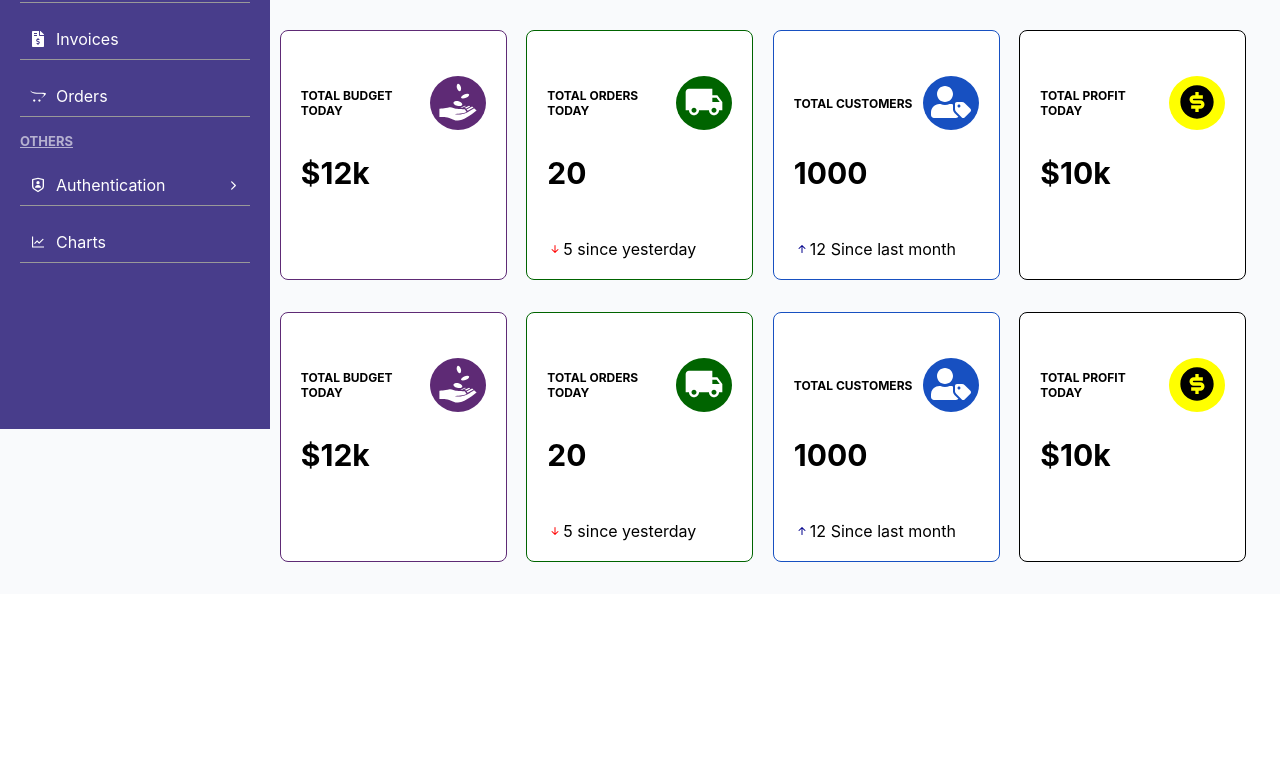
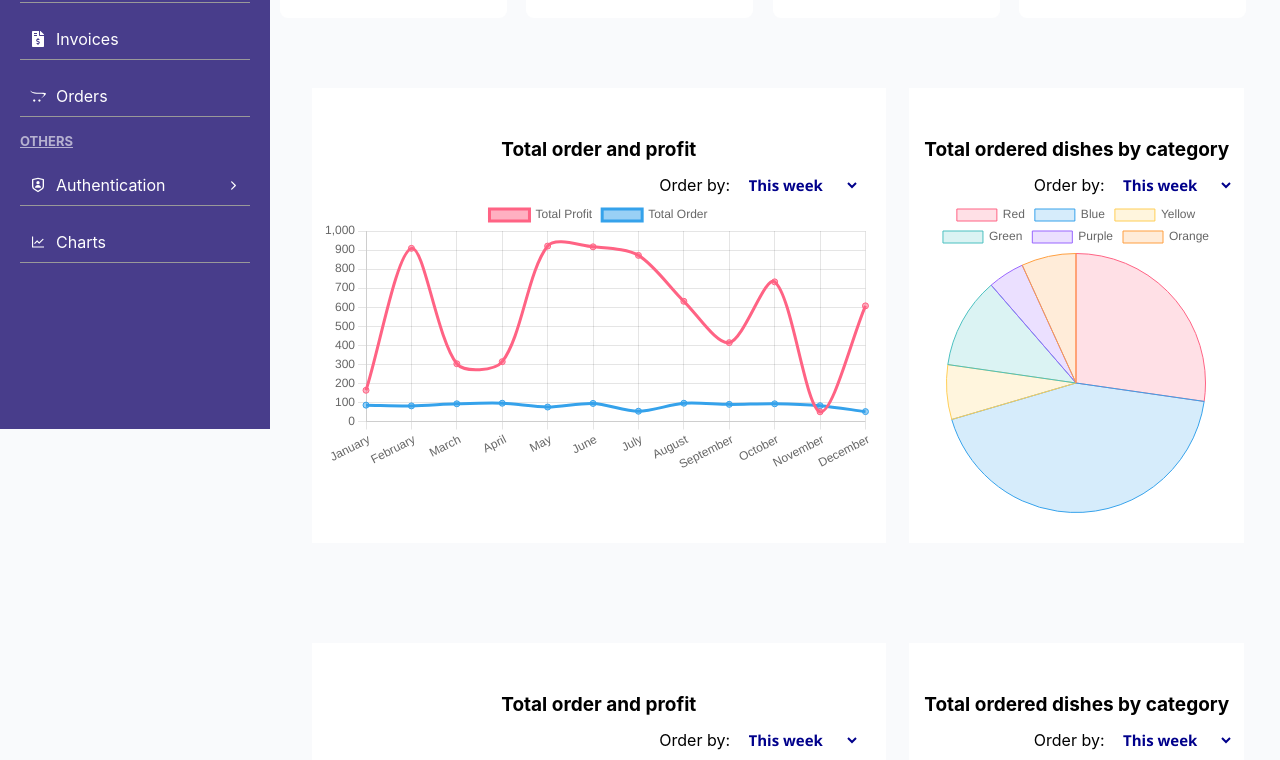
Before and after one commit to dinhKhoi-noob/RestaurantAppAdminSite, a Next.js app: page / in a window 1280 px wide. Shown: the part 371-1131 px from the top of the page. Before the commit the page ends 965 px from the top, so only its background shows below. Built offline with nearby package versions, Linux system fonts and the light colour scheme.

Commit message:
feat(dashboard): create line chart and pie chart

```diff
--- a/package.json
+++ b/package.json
@@ -8,14 +8,17 @@
     "lint": "next lint"
   },
   "dependencies": {
+    "faker": "^5.5.3",
     "next": "12.0.7",
     "react": "17.0.2",
+    "react-chartjs-2": "^4.0.0",
     "react-dom": "17.0.2",
     "react-icons": "^4.3.1",
     "react-spring": "^9.3.3",
     "sass": "^1.45.2"
   },
   "devDependencies": {
+    "@types/faker": "^5.5.9",
     "@types/node": "17.0.6",
     "@types/react": "17.0.38",
     "eslint": "8.6.0",
--- a/src/components/dashboard/Dashboard.tsx
+++ b/src/components/dashboard/Dashboard.tsx
@@ -1,5 +1,7 @@
 import React from 'react';
 import DashboardCard from './DashboardCard';
+import LineChart from './LineChart';
+import PieChart from './PieChart';
 import { MdLocalShipping } from 'react-icons/md';
 import { FaUserTag } from 'react-icons/fa';
 import { RiMoneyDollarCircleFill } from 'react-icons/ri';
@@ -42,74 +44,78 @@ const Dashboard = () => {
                     mainColor="yellow"
                 />
             </div>
-            <div className="dashboard-card-container">
-                <DashboardCard
-                    icon={GiReceiveMoney}
-                    title="Total budget today"
-                    statistic="$12k"
-                    mainColor="5e2a75"
-                />
-                <DashboardCard
-                    icon={MdLocalShipping}
-                    title="Total orders today"
-                    statistic="20"
-                    mainColor="darkgreen"
-                    additionalInfomation={{
-                        content: "5 since yesterday",
-                        isDeacreasing: true
-                    }}
-                />
-                <DashboardCard
-                    icon={FaUserTag}
-                    title="Total Customers"
-                    statistic="1000"
-                    mainColor="1750c1"
-                    additionalInfomation={{
-                        content: "12 Since last month",
-                        isDeacreasing: false
-                    }}
-                />
-                <DashboardCard
-                    icon={RiMoneyDollarCircleFill}
-                    title="Total profit today"
-                    statistic="$10k"
-                    mainColor="yellow"
-                />
-            </div>
-            <div className="dashboard-card-container">
-                <DashboardCard
-                    icon={GiReceiveMoney}
-                    title="Total budget today"
-                    statistic="$12k"
-                    mainColor="5e2a75"
-                />
-                <DashboardCard
-                    icon={MdLocalShipping}
-                    title="Total orders today"
-                    statistic="20"
-                    mainColor="darkgreen"
-                    additionalInfomation={{
-                        content: "5 since yesterday",
-                        isDeacreasing: true
-                    }}
-                />
-                <DashboardCard
-                    icon={FaUserTag}
-                    title="Total Customers"
-                    statistic="1000"
-                    mainColor="1750c1"
-                    additionalInfomation={{
-                        content: "12 Since last month",
-                        isDeacreasing: false
-                    }}
-                />
-                <DashboardCard
-                    icon={RiMoneyDollarCircleFill}
-                    title="Total profit today"
-                    statistic="$10k"
-                    mainColor="yellow"
-                />
-            </div>
+                <div className="flex-row dashboard-chart__container">
+                    <div className="dashboard-chart__wrapper-line">
+                        <div className="dashboard-chart__title">
+                            Total order and profit
+                        </div>
+                        <div className="dashboard-chart__dropdown-section m-r-1rem">
+                            <span>Order by: </span>
+                            <select className="dashboard-chart__dropdown-selector">
+                                <option value="this_week">This week</option>
+                                <option value="this_month">This month</option>
+                                <option value="this_year">This year</option>
+                                <option value="2021">2021</option>
+                                <option value="2020">2020</option>
+                                <option value="2019">2019</option>
+                            </select>
+                        </div>
+                        <LineChart/>
+                    </div>
+                    <div className="dashboard-chart__wrapper-pie">
+                        <div className="dashboard-chart__title">
+                            Total ordered dishes by category
+                        </div>
+                        <div className="dashboard-chart__dropdown-section">
+                            <span>Order by: </span>
+                            <select className="dashboard-chart__dropdown-selector">
+                                <option value="this_week">This week</option>
+                                <option value="this_month">This month</option>
+                                <option value="this_year">This year</option>
+                                <option value="2021">2021</option>
+                                <option value="2020">2020</option>
+                                <option value="2019">2019</option>
+                            </select>
+                        </div>
+                        <PieChart/>
+                    </div>
+                </div>
+                <div className="flex-row dashboard-chart__container">
+                    <div className="dashboard-chart__wrapper-line">
+                        <div className="dashboard-chart__title">
+                            Total order and profit
+                        </div>
+                        <div className="dashboard-chart__dropdown-section m-r-1rem">
+                            <span>Order by: </span>
+                            <select className="dashboard-chart__dropdown-selector">
+                                <option value="this_week">This week</option>
+                                <option value="this_month">This month</option>
+                                <option value="this_year">This year</option>
+                                <option value="2021">2021</option>
+                                <option value="2020">2020</option>
+                                <option value="2019">2019</option>
+                            </select>
+                        </div>
+                        <LineChart/>
+                    </div>
+                    <div className="dashboard-chart__wrapper-pie">
+                        <div className="dashboard-chart__title">
+                            Total ordered dishes by category
+                        </div>
+                        <div className="dashboard-chart__dropdown-section">
+                            <span>Order by: </span>
+                            <select className="dashboard-chart__dropdown-selector">
+                                <option value="this_week">This week</option>
+                                <option value="this_month">This month</option>
+                                <option value="this_year">This year</option>
+                                <option value="2021">2021</option>
+                                <option value="2020">2020</option>
+                                <option value="2019">2019</option>
+                            </select>
+                        </div>
+                        <PieChart/>
+                    </div>
+                </div>
         </div>
     )
 }
--- a/src/components/dashboard/DashboardCard.tsx
+++ b/src/components/dashboard/DashboardCard.tsx
@@ -19,7 +19,7 @@ const DashboardCard = (props:DashboardCardInterface) => {
     const isDeacreasing = additionalInfomation?.isDeacreasing;
     const DisplayIcon = props.icon;
     return (
-        <div className={"dashboard-card-first-type-item dashboard-card-border-"+mainColor}>
+        <div className="dashboard-card-first-type-item">
             <div className="dashboard-card-first-type-header">
                 <div className="dashboard-card-title">
                     {title}
--- /dev/null
+++ b/src/components/dashboard/LineChart.tsx
@@ -0,0 +1,51 @@
+import React from 'react';
+import {
+  Chart as ChartJS,
+  CategoryScale,
+  LinearScale,
+  PointElement,
+  LineElement,
+  Title,
+  Tooltip,
+  Legend,
+} from 'chart.js';
+import { Line } from 'react-chartjs-2';
+import faker from 'faker';
+
+ChartJS.register(
+  CategoryScale,
+  LinearScale,
+  PointElement,
+  LineElement,
+  Title,
+  Tooltip,
+  Legend
+);
+
+
+const labels = ['January', 'February', 'March', 'April', 'May', 'June', 'July','August','September','October','November','December'];
+export const data = {
+  labels,
+  datasets: [
+    {
+      label: 'Total Profit',
+      tension: 0.3,
+      data: labels.map(() => faker.datatype.number({ min: 0, max: 1000 })),
+      borderColor: 'rgb(255, 99, 132)',
+      backgroundColor: 'rgba(255, 99, 132, 0.5)',
+    },
+    {
+      label: 'Total Order',
+      tension: 0.3,
+      data: labels.map(() => faker.datatype.number({ min: 50, max: 100 })),
+      borderColor: 'rgb(53, 162, 235)',
+      backgroundColor: 'rgba(53, 162, 235, 0.5)',
+    },
+  ],
+};
+
+const LineChart = () => {
+  return <Line data={data}></Line>
+}
+
+export default LineChart;
--- /dev/null
+++ b/src/components/dashboard/PieChart.tsx
@@ -0,0 +1,38 @@
+import React from 'react';
+import { Chart as ChartJS, ArcElement, Tooltip, Legend } from 'chart.js';
+import { Pie } from 'react-chartjs-2';
+
+ChartJS.register(ArcElement, Tooltip, Legend);
+
+export const data = {
+  labels: ['Red', 'Blue', 'Yellow', 'Green', 'Purple', 'Orange'],
+  datasets: [
+    {
+      label: '# of Votes',
+      data: [12, 19, 3, 5, 2, 3],
+      backgroundColor: [
+        'rgba(255, 99, 132, 0.2)',
+        'rgba(54, 162, 235, 0.2)',
+        'rgba(255, 206, 86, 0.2)',
+        'rgba(75, 192, 192, 0.2)',
+        'rgba(153, 102, 255, 0.2)',
+        'rgba(255, 159, 64, 0.2)',
+      ],
+      borderColor: [
+        'rgba(255, 99, 132, 1)',
+        'rgba(54, 162, 235, 1)',
+        'rgba(255, 206, 86, 1)',
+        'rgba(75, 192, 192, 1)',
+        'rgba(153, 102, 255, 1)',
+        'rgba(255, 159, 64, 1)',
+      ],
+      borderWidth: 1,
+    },
+  ],
+};
+
+const PieChart = () => {
+  return <Pie data={data}/>;
+}
+
+export default PieChart;
--- a/styles/bootstrap.scss
+++ b/styles/bootstrap.scss
@@ -32,3 +32,7 @@
     left: 50%;
     transform: translateX(-50%);
 }
+
+.m-r-1rem{
+    margin-right: 1rem;
+}
--- a/styles/dashboard/_dashboard_card.scss
+++ b/styles/dashboard/_dashboard_card.scss
@@ -7,7 +7,7 @@
             height: 250px;
             width: 25%;
             border-radius: 8px;
-            margin: 0 1%;
+            margin: 2% 1%;
             background-color: white;
             transition: .5s;
             cursor: pointer;
--- /dev/null
+++ b/styles/dashboard/_dashboard_chart.scss
@@ -0,0 +1,44 @@
+.dashboard-chart{
+    &__container{
+        padding: 50px 0 50px 30px;
+        justify-content: space-around;
+    }
+    &__wrapper{
+        &-line{
+            max-width: 700px;
+            max-height: 700px;
+            width: 60%;
+            padding: 50px 10px 30px 10px;
+            background-color: white;
+        }
+        &-pie{
+            background-color: white;
+            max-width: 400px;
+            max-height: 600px;
+            padding: 50px 10px 30px 10px;
+            width: 35%;
+        }
+    }
+    &__title{
+        text-align: center;
+        font-size: 19px;
+        font-weight: bold;
+        margin-bottom: 10px;
+    }
+    &__dropdown{
+        &-section{
+            position: relative;
+            float: right;
+            z-index: 0;
+        }
+        &-selector{
+            background-color: transparent;
+            border: none;
+            font-size: 15px;
+            padding:3px 10px;
+            color: darkblue;
+            font-weight: bold;
+            font-family: 'Segoe UI';
+        }
+    }
+}
--- a/styles/dashboard/dashboard.scss
+++ b/styles/dashboard/dashboard.scss
@@ -1 +1,2 @@
 @import "../dashboard/_dashboard_card.scss";
+@import '../dashboard/dashboard_chart.scss';
--- a/styles/globals.scss
+++ b/styles/globals.scss
@@ -7,6 +7,10 @@ body {
   margin: 0;
   font-family: -apple-system, BlinkMacSystemFont, Segoe UI, Roboto, Oxygen,
     Ubuntu, Cantarell, Fira Sans, Droid Sans, Helvetica Neue, sans-serif;
+}
+
+option{
+  background-color: white;
 }
 
 a {
--- a/styles/layouts/_top_navigation_bar.scss
+++ b/styles/layouts/_top_navigation_bar.scss
@@ -10,6 +10,7 @@
         width: calc(100% - 270px);
         margin-left: 270px;
         justify-content: space-between;
+        z-index: 100;
     }
     &-right-section{
         display: flex;
```
Also changed, not shown: 1 other file (tests, documents, lock files or other folders).
